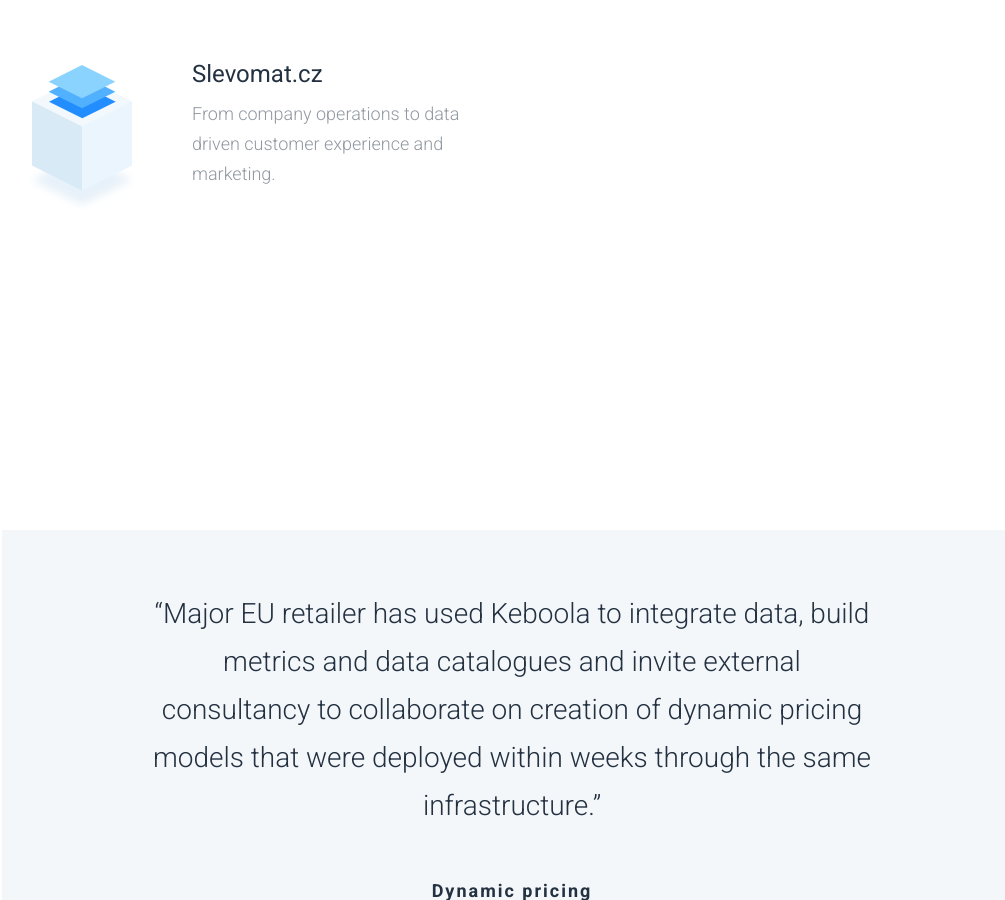
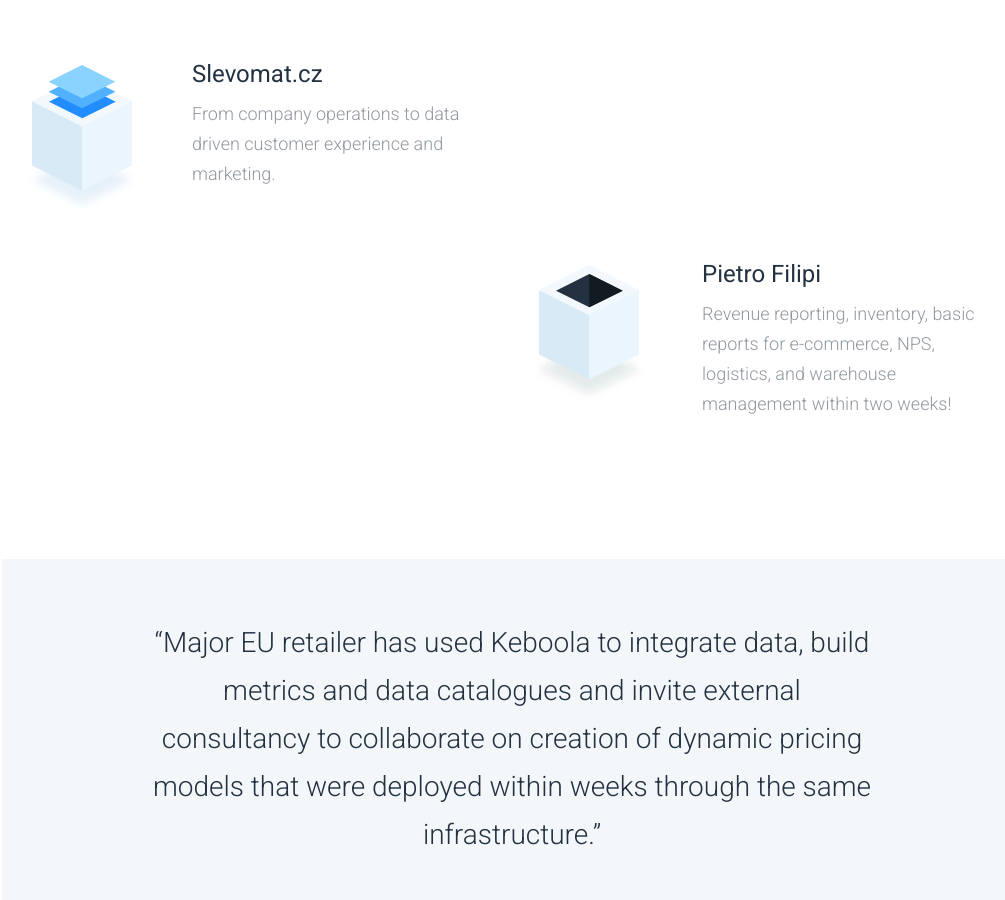
Before and after one commit to keboola/website, a Jekyll site: the page built from _solutions/solutions.md, in a window 1280 px wide and 900 px high, scrolled down 1667 px. Shown: the whole window, without its empty margins (128-1133 px from the left). Built offline with Jekyll 4.4.1, drawn with Linux system fonts in a browser that asks for light colours; nearby versions of some CDN libraries.

Commit message:
Update from Forestry.io - Updated solutions.md

```diff
--- a/_solutions/solutions.md
+++ b/_solutions/solutions.md
@@ -42,7 +42,10 @@
     desc: From company operations to data driven customer experience and marketing.
   - {}
   - {}
-  - {}
+  - title: Pietro Filipi
+    icotype: black
+    desc: Revenue reporting, inventory, basic reports for e-commerce, NPS, logistics,
+      and warehouse management within two weeks!
 - template: review
   block: review
   list:
```
